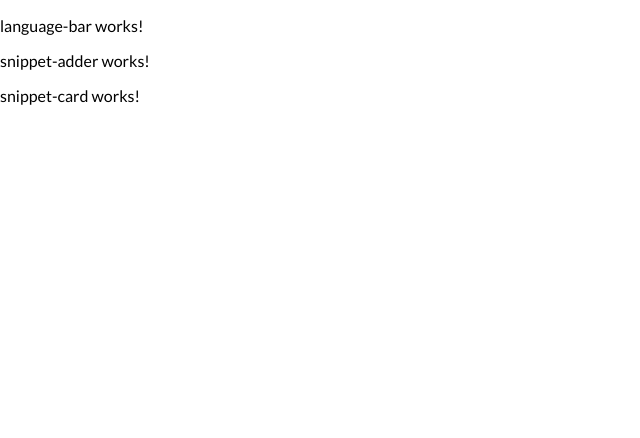
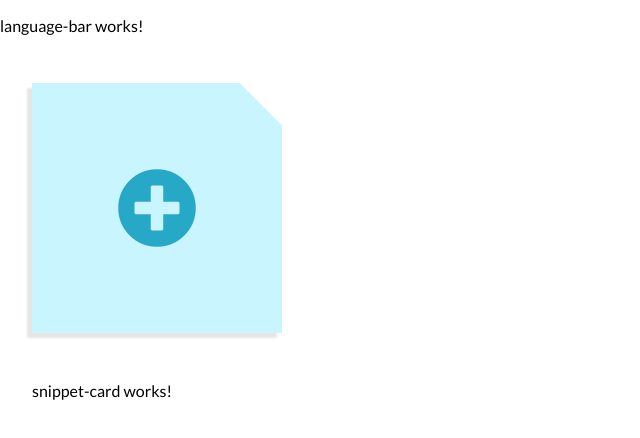
Before and after one commit to jofa70/code-snippets, an Angular app: page / in a window 1280 px wide. Shown: the top 438 px of the page, without its empty margins (0-640 px from the left). Built offline with nearby package versions, Linux system fonts and the light colour scheme.

Commit message:
Adder snippet adder component

```diff
--- a/src/app/home-page/home-page-controller/home-page-controller.component.html
+++ b/src/app/home-page/home-page-controller/home-page-controller.component.html
@@ -4,9 +4,11 @@
   <app-language-bar></app-language-bar>
 </div>
 
-<div>
-  <app-snippet-adder></app-snippet-adder>
+<div class="card-container">
+  <div>
+    <app-snippet-adder></app-snippet-adder>
+  </div>
+  <div>
+    <app-snippet-card></app-snippet-card>
+  </div>
 </div>
-<div>
-  <app-snippet-card></app-snippet-card>
-</div>
--- a/src/app/home-page/home-page-controller/home-page-controller.component.scss
+++ b/src/app/home-page/home-page-controller/home-page-controller.component.scss
@@ -0,0 +1,7 @@
+@import '../../../styles/styles.scss';
+
+.card-container {
+  /* margin-top: 2rem; */
+  overflow: hidden;
+  padding: 2rem;
+}
--- a/src/app/home-page/home-page.module.ts
+++ b/src/app/home-page/home-page.module.ts
@@ -4,10 +4,12 @@ import { HomePageControllerComponent } from './home-page-controller/home-page-co
 import { LanguageBarComponent } from './language-bar/language-bar.component';
 import { SnippetAdderComponent } from './snippet-adder/snippet-adder.component';
 import { SnippetCardComponent } from './snippet-card/snippet-card.component';
+import {FlexLayoutModule} from '@angular/flex-layout';
 
 @NgModule({
   imports: [
-    CommonModule
+    CommonModule,
+    FlexLayoutModule
   ],
   declarations: [
     HomePageControllerComponent,
--- a/src/app/home-page/snippet-adder/snippet-adder.component.html
+++ b/src/app/home-page/snippet-adder/snippet-adder.component.html
@@ -1,3 +1,5 @@
-<p>
-  snippet-adder works!
-</p>
+<div class="card-body" fxLayout="column" fxLayoutAlign="center center">
+  <div class="icon">
+    <i class="fas fa-plus-circle fa-5x"></i>
+  </div>
+</div>
--- a/src/app/home-page/snippet-adder/snippet-adder.component.scss
+++ b/src/app/home-page/snippet-adder/snippet-adder.component.scss
@@ -0,0 +1,15 @@
+@import '../../../styles/styles.scss';
+
+
+.card-body {
+  display: flex;
+  height: 250px;
+  width: 250px;
+  padding: 1em 2em;
+  margin-bottom: 3em;
+  @include card-box-shadow();
+  @include snipped-card-bg($color-secondary);
+}
+.icon {
+  color: $color-primary;
+ }
--- a/src/styles/_mixins.scss
+++ b/src/styles/_mixins.scss
@@ -0,0 +1,15 @@
+@import 'variables';
+
+@mixin snipped-card-bg($color) {
+  background: -moz-linear-gradient(225deg, transparent 30px, $color 30px);
+  background: -webkit-linear-gradient(225deg, transparent 30px, $color 30px);
+  background: -ms-linear-gradient(225deg, transparent 30px, $color 30px);
+  background: -o-linear-gradient(225deg, transparent 30px, $color 30px);
+  background: linear-gradient(225deg, transparent 30px, $color 30px);
+}
+@mixin card-box-shadow() {
+  -moz-box-shadow: rgba(0, 0, 0, .10) -5px 5px 2px;
+  -o-box-shadow : rgba(0, 0, 0, .10) -5px 5px 2px;
+  -webkit-box-shadow: rgba(0, 0, 0, .10) -5px 5px 2px;
+   box-shadow: rgba(0, 0, 0, .10) -5px 5px 2px;
+}
```
